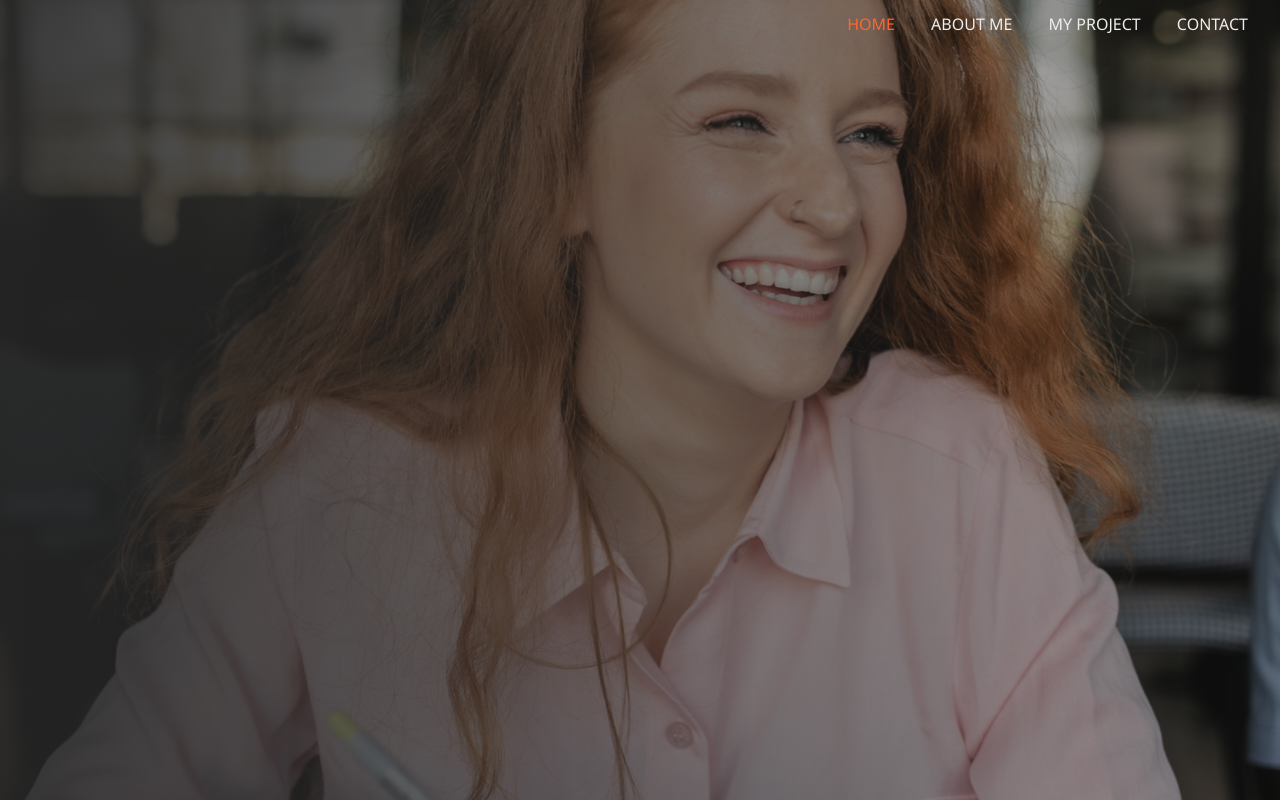
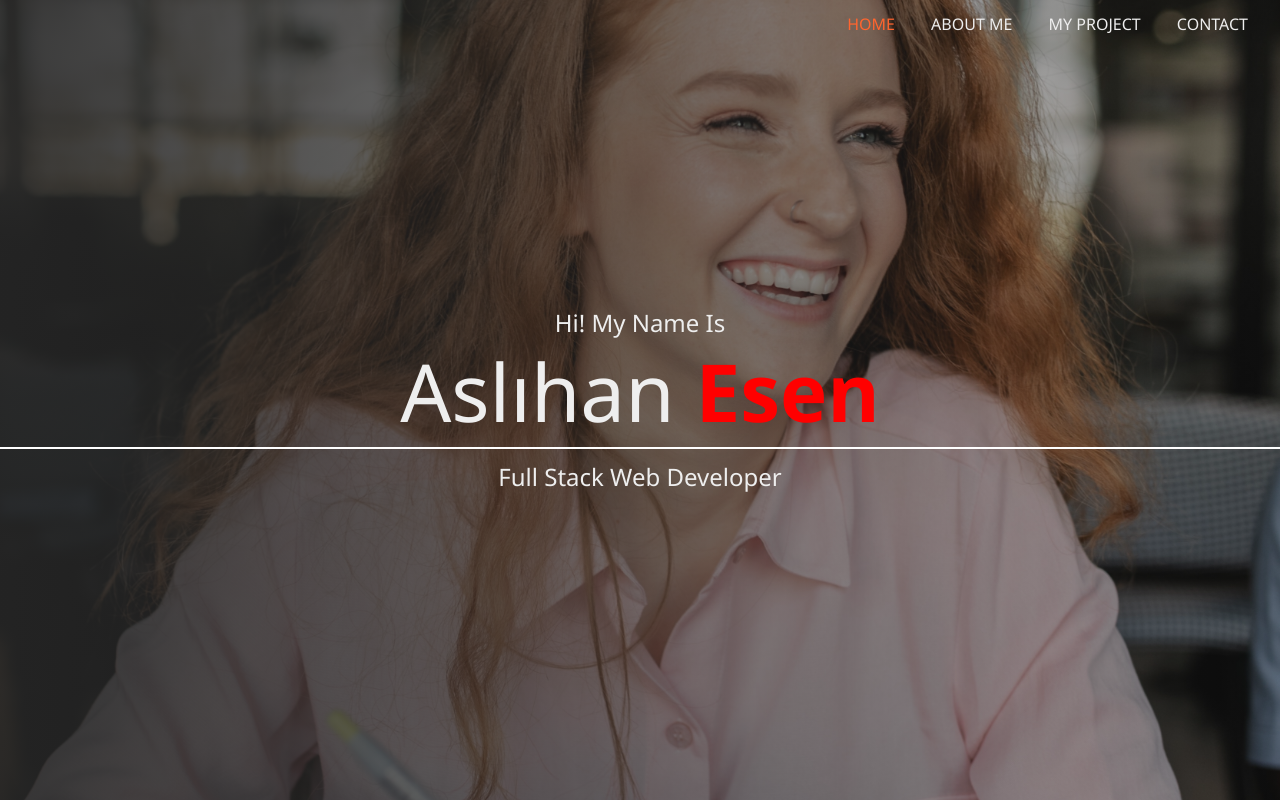
Before and after one commit to Aslihan06/sassProject2, a plain HTML site: page index.html in a window 1280 px wide. Drawn offline with Linux system fonts and the light colour scheme.

Commit message:
home-main

```diff
--- a/index.html
+++ b/index.html
@@ -27,6 +27,15 @@
 
             </ul>
         </nav>
+
+        <!-- HOME MAIN -->
+      <main class="home">
+        <h2>Hi! My Name Is</h2>
+        <h1 class="home__name">
+          Aslıhan <span class="home__name--last">Esen</span>
+        </h1>
+        <h2>Full Stack Web Developer</h2>
+      </main>
     </div>
 </body>
 </html>
--- a/scss/pages/home.scss
+++ b/scss/pages/home.scss
@@ -3,3 +3,24 @@
 .home-bgImg-container{
     @include bgImage(100vh,$main-bgImage-path)
 }
+
+.home{
+    // border: 2px solid red;
+    height: 80vh;
+    display: flex;
+    flex-direction: column;
+    justify-content: center;
+    text-align: center;
+
+    &__name{
+        font-size: 5rem;
+        padding: 1rem;
+        margin-bottom: 1rem;
+        border-bottom: 2px solid #fff ;
+
+        &--last{
+            color: red;
+            font-weight: 700;
+        }
+    }
+}
```
Also changed, not shown: css/main.css, 1 other file.
